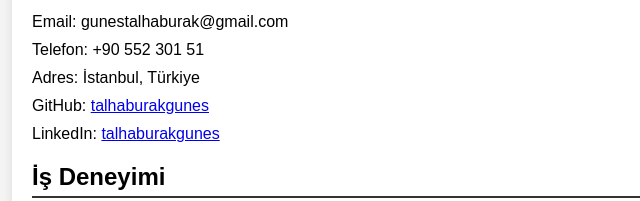
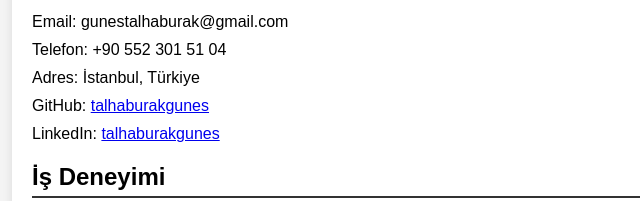
Before and after one commit to talhaburakgunes/talhaburakgunes.github.io, a plain HTML site: page index.html in a window 1280 px wide. Shown: the part 185-386 px from the top of the page, 96-736 px from the left. Drawn offline with Linux system fonts and the light colour scheme.

Commit message:
İlk commit

```diff
--- a/index.html
+++ b/index.html
@@ -64,7 +64,7 @@
             <h2>İletişim Bilgileri</h2>
             <ul>
                 <li>Email: gunestalhaburak@gmail.com</li>
-                <li>Telefon: +90 552 301 51</li>
+                <li>Telefon: +90 552 301 51 04</li>
                 <li>Adres: İstanbul, Türkiye</li>
                 <li>GitHub: <a href="https://github.com/talhaburakgunes">talhaburakgunes</a></li>
                 <li>LinkedIn: <a href="https://linkedin.com/in/talhaburakgunes">talhaburakgunes</a></li>
```
